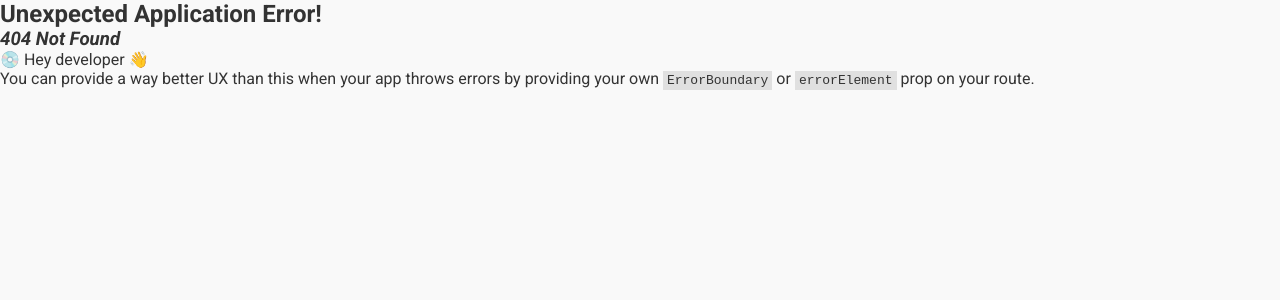
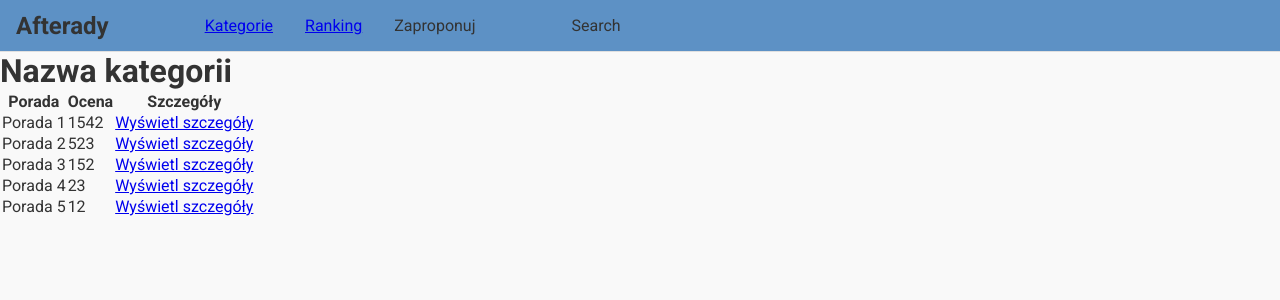
Before and after one commit to cerbin1/tips, a React (Vite) app: page /categories/1 in a window 1280 px wide. Before the commit this address had no page. Shown: the top 300 px of the page. Built offline with nearby package versions, Linux system fonts and the light colour scheme.

Commit message:
Add CategoryDetails component

```diff
--- a/src/components/advices/categories/Categories.jsx
+++ b/src/components/advices/categories/Categories.jsx
@@ -40,7 +40,11 @@ export default function Categories() {
             <tr key={category.id}>
               <td>{category.name}</td>
               <td>{category.advicesCount}</td>
-              <Link>Wyświetl szczegóły</Link>
+              <td>
+                <Link to={"/categories/" + category.id}>
+                  Wyświetl szczegóły
+                </Link>
+              </td>
             </tr>
           ))}
         </tbody>
--- /dev/null
+++ b/src/components/advices/categories/CategoryDetails.jsx
@@ -0,0 +1,57 @@
+import { Link } from "react-router-dom";
+
+const advices = [
+  {
+    id: 1,
+    name: "Porada 1",
+    rating: 1542,
+  },
+  {
+    id: 2,
+    name: "Porada 2",
+    rating: 523,
+  },
+  {
+    id: 3,
+    name: "Porada 3",
+    rating: 152,
+  },
+  {
+    id: 4,
+    name: "Porada 4",
+    rating: 23,
+  },
+  {
+    id: 5,
+    name: "Porada 5",
+    rating: 12,
+  },
+];
+
+export default function CategoryDetails() {
+  return (
+    <>
+      <h1>Nazwa kategorii</h1>
+      <table>
+        <thead>
+          <tr>
+            <th>Porada</th>
+            <th>Ocena</th>
+            <th>Szczegóły</th>
+          </tr>
+        </thead>
+        <tbody>
+          {advices.map((advice) => (
+            <tr key={advice.id}>
+              <td>{advice.name}</td>
+              <td>{advice.rating}</td>
+              <td>
+                <Link to="/advices">Wyświetl szczegóły</Link>
+              </td>
+            </tr>
+          ))}
+        </tbody>
+      </table>
+    </>
+  );
+}
```
Also changed, not shown: src/main.jsx (+6 -1 lines), 1 other file (tests, documents, lock files or other folders).
